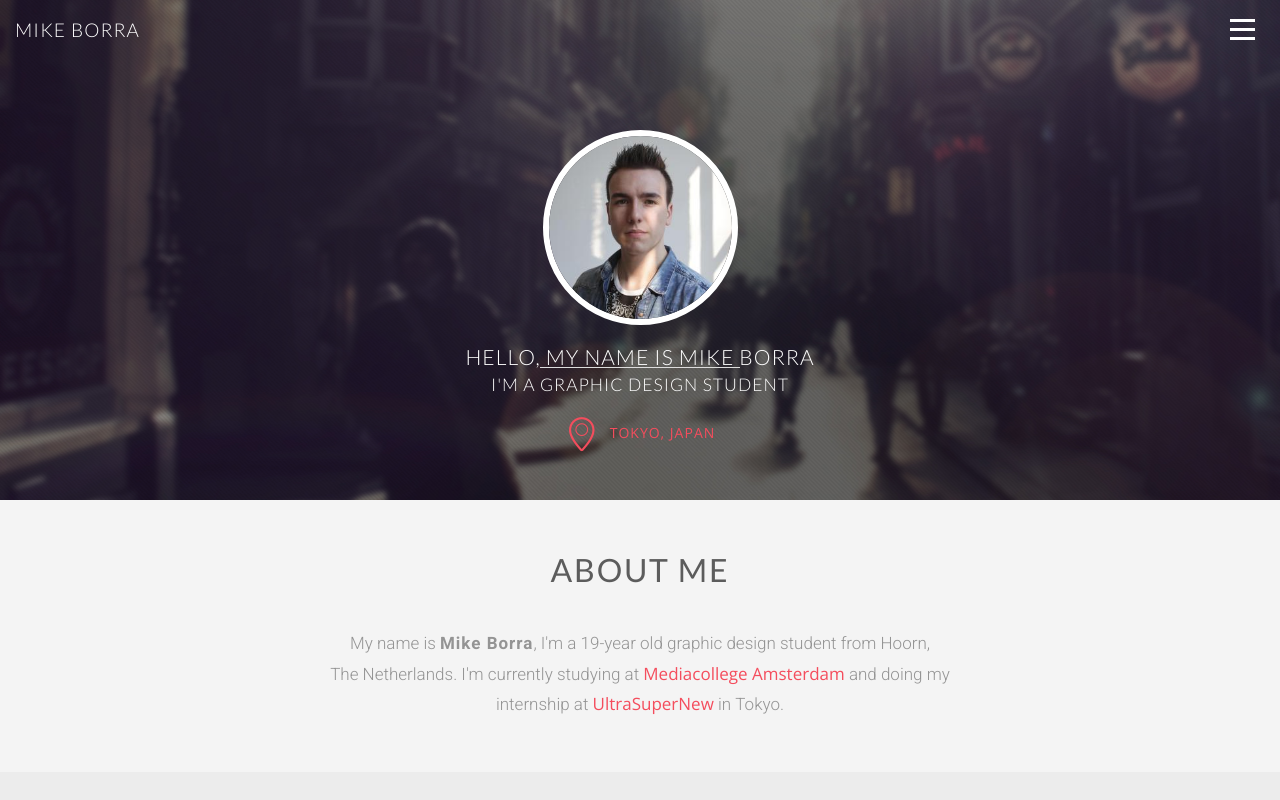
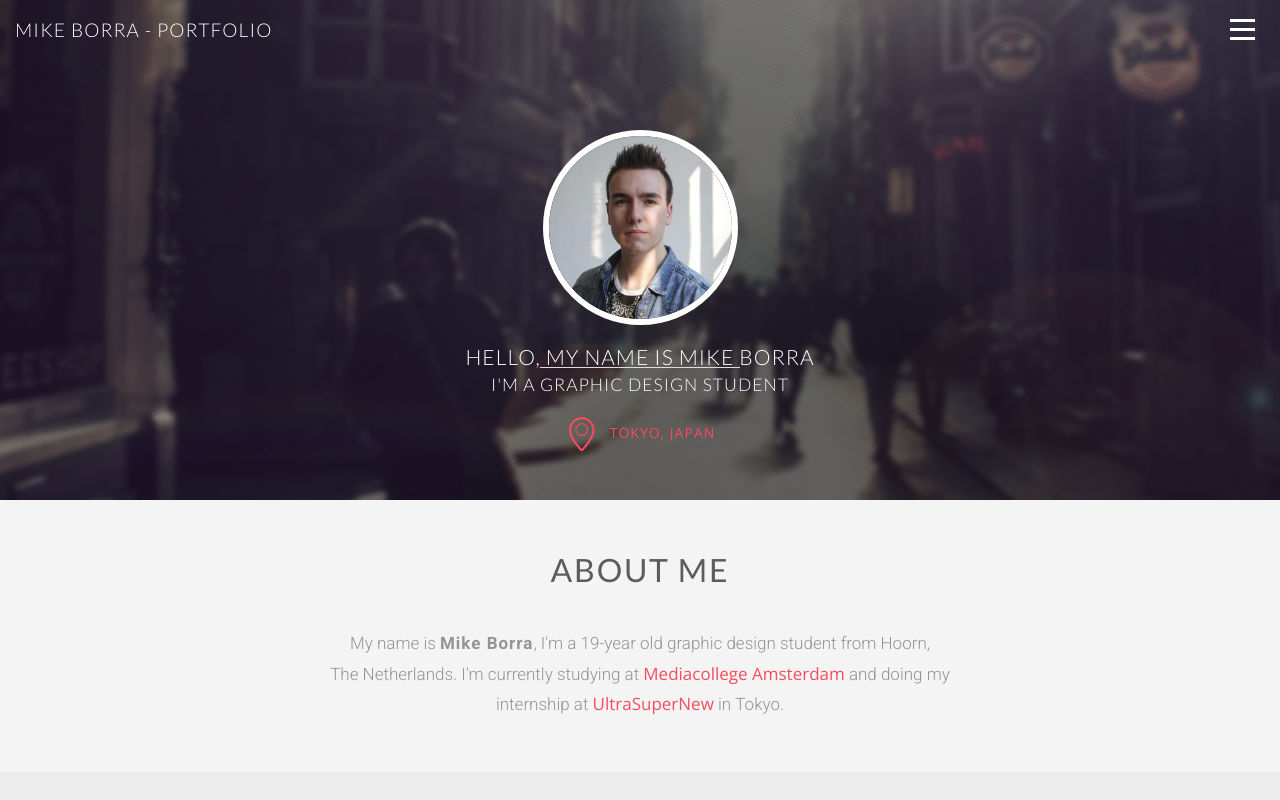
Before and after one commit to 0hitis/portfolio, a website: page index.html in a window 1280 px wide. Shown: the top 800 px of the page. Drawn offline with nearby package versions, Linux system fonts and the light colour scheme; files whose address does not match are found by name.

Commit message:
Changed HTML

```diff
--- a/index.html
+++ b/index.html
@@ -10,7 +10,7 @@
   <body>
 
     <header>
-      <p>Mike Borra</p>
+      <p>Mike Borra - Portfolio</p>
         <a class="burger-menu"><span></span></a>
         <nav>
           <ul class="navigation">
```
